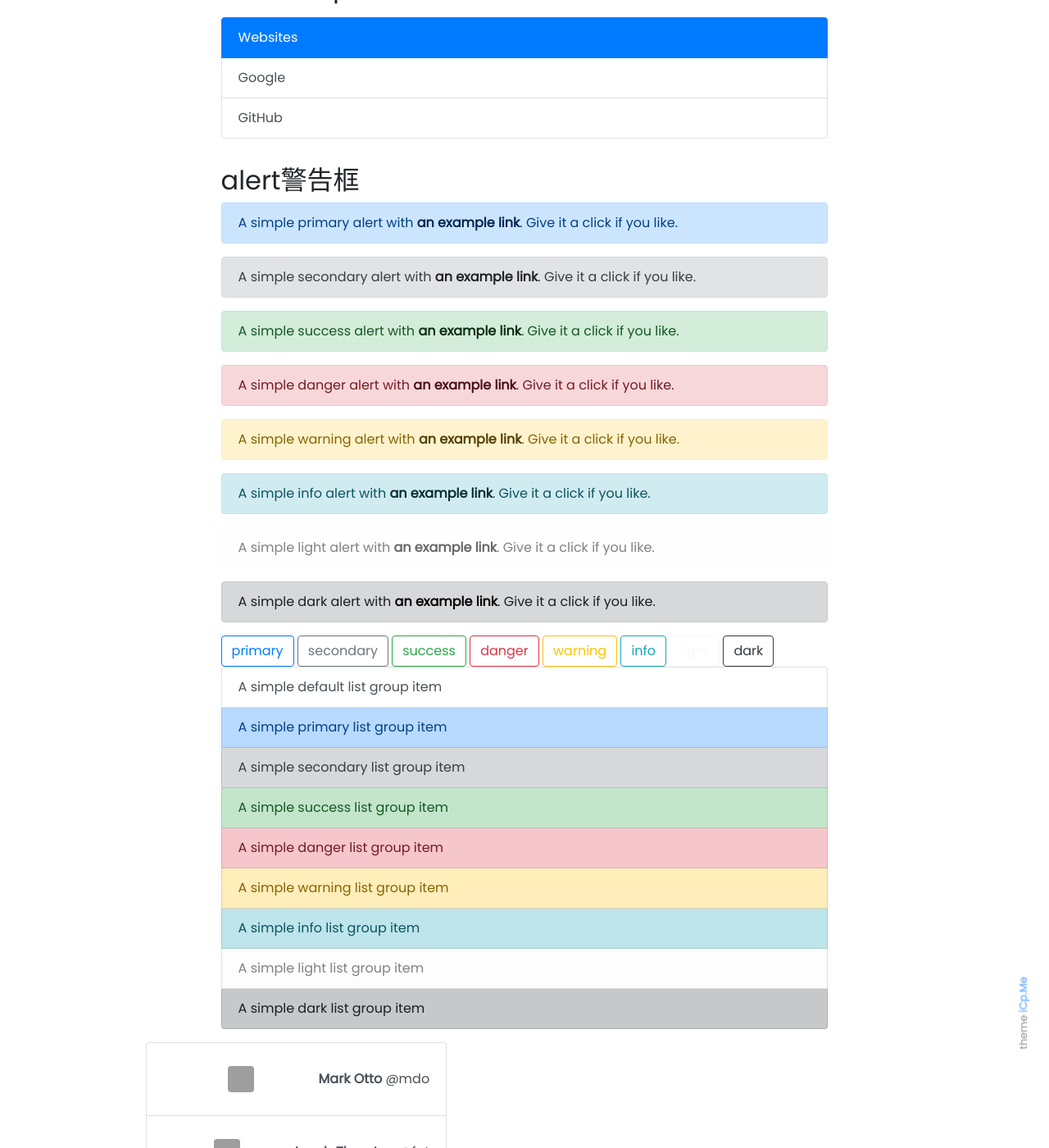
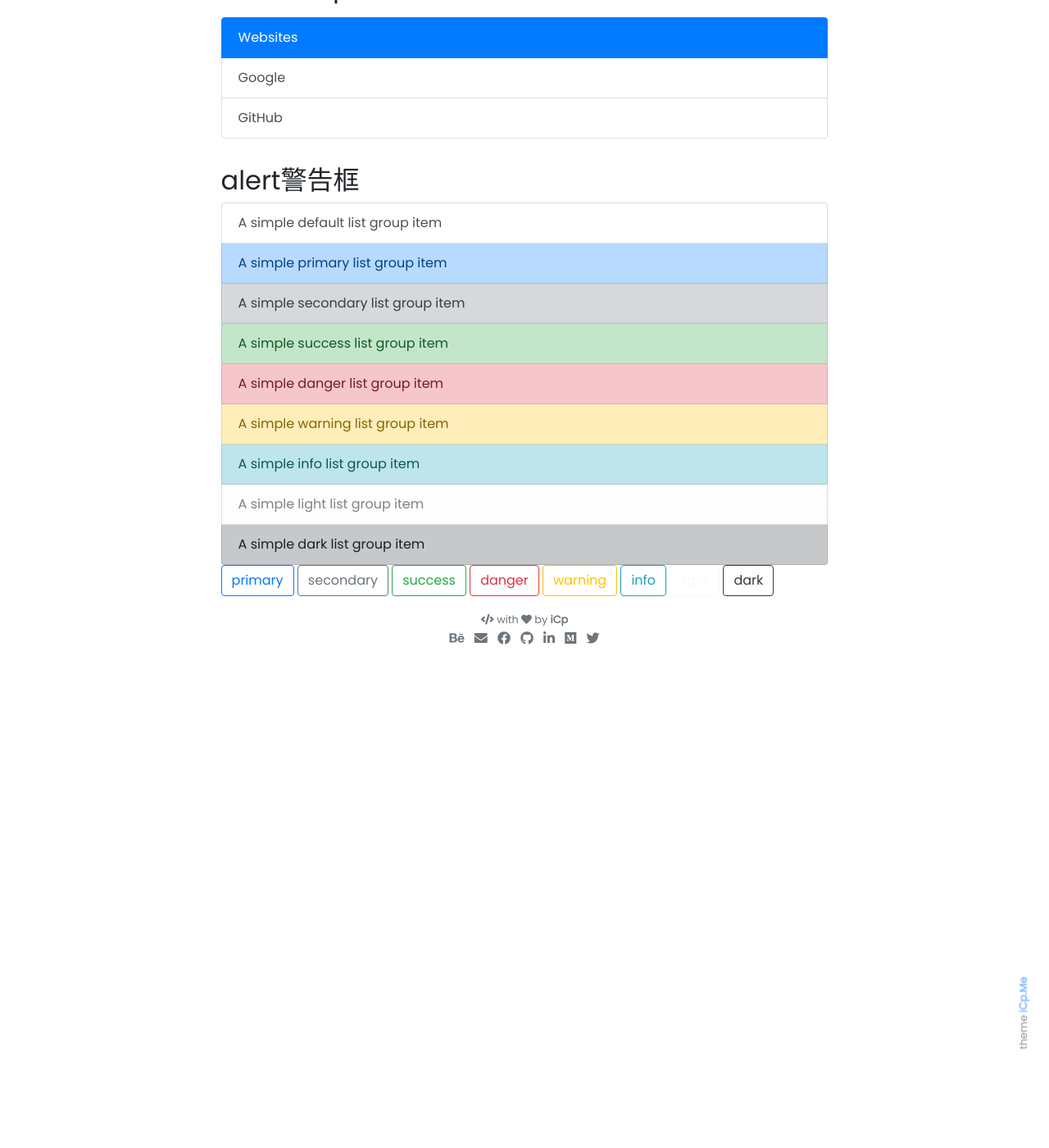
Before and after one commit to WorkSpacesPro/icp, a Jekyll site: the page built from pages/docs.md, in a window 1280 px wide and 1400 px high, scrolled down 1524 px. Shown: the whole window at 82% size. Built offline with Jekyll 4.4.1, drawn with Linux system fonts in a browser that asks for light colours; emoji names are drawn with the system emoji font; after the commit the page ends 2331 px from its top, so only the background shows below that; some of the changed text lies outside the part shown; grey boxes are pictures that could not be loaded.

Commit message:
Update docs.md

```diff
--- a/pages/docs.md
+++ b/pages/docs.md
@@ -73,40 +73,6 @@ GitHub</a>
 
   <!-- alert警告框 -->
   <h2 id="list-group"> alert警告框</h2>
-<div class="alert alert-primary" role="alert">
-  A simple primary alert with <a href="#" class="alert-link">an example link</a>. Give it a click if you like.
-</div>
-<div class="alert alert-secondary" role="alert">
-  A simple secondary alert with <a href="#" class="alert-link">an example link</a>. Give it a click if you like.
-</div>
-<div class="alert alert-success" role="alert">
-  A simple success alert with <a href="#" class="alert-link">an example link</a>. Give it a click if you like.
-</div>
-<div class="alert alert-danger" role="alert">
-  A simple danger alert with <a href="#" class="alert-link">an example link</a>. Give it a click if you like.
-</div>
-<div class="alert alert-warning" role="alert">
-  A simple warning alert with <a href="#" class="alert-link">an example link</a>. Give it a click if you like.
-</div>
-<div class="alert alert-info" role="alert">
-  A simple info alert with <a href="#" class="alert-link">an example link</a>. Give it a click if you like.
-</div>
-<div class="alert alert-light" role="alert">
-  A simple light alert with <a href="#" class="alert-link">an example link</a>. Give it a click if you like.
-</div>
-<div class="alert alert-dark" role="alert">
-  A simple dark alert with <a href="#" class="alert-link">an example link</a>. Give it a click if you like.
-</div>
-<!-- alert警告框链接 -->
-<a class="btn btn-outline-primary" href="#" role="button">primary</a>
-<a class="btn btn-outline-secondary" href="#" role="button">secondary</a>
-<a class="btn btn-outline-success" href="#" role="button">success</a>
-<a class="btn btn-outline-danger" href="#" role="button">danger</a>
-<a class="btn btn-outline-warning" href="#" role="button">warning</a>
-<a class="btn btn-outline-info" href="#" role="button">info</a>
-<a class="btn btn-outline-light" href="#" role="button">light</a>
-<a class="btn btn-outline-dark" href="#" role="button">dark</a>
-
 <div class="list-group">
   <a href="#" class="list-group-item list-group-item-action">A simple default list group item</a>
   <a href="#" class="list-group-item list-group-item-action list-group-item-primary">A simple primary list group item</a>
@@ -119,91 +85,17 @@ GitHub</a>
   <a href="#" class="list-group-item list-group-item-action list-group-item-dark">A simple dark list group item</a>
 </div>
 
+<!-- alert警告框链接 -->
+<a class="btn btn-outline-primary" href="#" role="button">primary</a>
+<a class="btn btn-outline-secondary" href="#" role="button">secondary</a>
+<a class="btn btn-outline-success" href="#" role="button">success</a>
+<a class="btn btn-outline-danger" href="#" role="button">danger</a>
+<a class="btn btn-outline-warning" href="#" role="button">warning</a>
+<a class="btn btn-outline-info" href="#" role="button">info</a>
+<a class="btn btn-outline-light" href="#" role="button">light</a>
+<a class="btn btn-outline-dark" href="#" role="button">dark</a>
+
+
 </div>
 
-<!-- list-group my-3 -->
-<div class="list-group my-3">
-    <a class="list-group-item list-group-item-action d-flex align-items-center" href="https://github.com/mdo">
-      <img src="https://github.com/mdo.png" alt="@mdo" width="32" height="32" class="rounded me-2" loading="lazy">
-      <span>
-        <strong>Mark Otto</strong> @mdo
-      </span>
-    </a>
-
-    <a class="list-group-item list-group-item-action d-flex align-items-center" href="https://github.com/fat">
-      <img src="https://github.com/fat.png" alt="@fat" width="32" height="32" class="rounded me-2" loading="lazy">
-      <span>
-        <strong>Jacob Thornton</strong> @fat
-      </span>
-    </a>
-
-    <a class="list-group-item list-group-item-action d-flex align-items-center" href="https://github.com/xhmikosr">
-      <img src="https://github.com/xhmikosr.png" alt="@xhmikosr" width="32" height="32" class="rounded me-2" loading="lazy">
-      <span>
-        <strong>XhmikosR</strong> @xhmikosr
-      </span>
-    </a>
-
-    <a class="list-group-item list-group-item-action d-flex align-items-center" href="https://github.com/geosot">
-      <img src="https://github.com/geosot.png" alt="@geosot" width="32" height="32" class="rounded me-2" loading="lazy">
-      <span>
-        <strong>GeoSot</strong> @geosot
-      </span>
-    </a>
-
-    <a class="list-group-item list-group-item-action d-flex align-items-center" href="https://github.com/patrickhlauke">
-      <img src="https://github.com/patrickhlauke.png" alt="@patrickhlauke" width="32" height="32" class="rounded me-2" loading="lazy">
-      <span>
-        <strong>Patrick H. Lauke</strong> @patrickhlauke
-      </span>
-    </a>
-
-    <a class="list-group-item list-group-item-action d-flex align-items-center" href="https://github.com/julien-deramond">
-      <img src="https://github.com/julien-deramond.png" alt="@julien-deramond" width="32" height="32" class="rounded me-2" loading="lazy">
-      <span>
-        <strong>Julien Déramond</strong> @julien-deramond
-      </span>
-    </a>
-
-    <a class="list-group-item list-group-item-action d-flex align-items-center" href="https://github.com/ffoodd">
-      <img src="https://github.com/ffoodd.png" alt="@ffoodd" width="32" height="32" class="rounded me-2" loading="lazy">
-      <span>
-        <strong>Gaël Poupard</strong> @ffoodd
-      </span>
-    </a>
-
-    <a class="list-group-item list-group-item-action d-flex align-items-center" href="https://github.com/rohit2sharma95">
-      <img src="https://github.com/rohit2sharma95.png" alt="@rohit2sharma95" width="32" height="32" class="rounded me-2" loading="lazy">
-      <span>
-        <strong>Rohit Sharma</strong> @rohit2sharma95
-      </span>
-    </a>
-
-    <a class="list-group-item list-group-item-action d-flex align-items-center" href="https://github.com/alpadev">
-      <img src="https://github.com/alpadev.png" alt="@alpadev" width="32" height="32" class="rounded me-2" loading="lazy">
-      <span>
-        <strong>alpadev</strong> @alpadev
-      </span>
-    </a>
-
-    <a class="list-group-item list-group-item-action d-flex align-items-center" href="https://github.com/martijncuppens">
-      <img src="https://github.com/martijncuppens.png" alt="@martijncuppens" width="32" height="32" class="rounded me-2" loading="lazy">
-      <span>
-        <strong>Martijn Cuppens</strong> @martijncuppens
-      </span>
-    </a>
-
-    <a class="list-group-item list-group-item-action d-flex align-items-center" href="https://github.com/johann-s">
-      <img src="https://github.com/johann-s.png" alt="@johann-s" width="32" height="32" class="rounded me-2" loading="lazy">
-      <span>
-        <strong>Johann-S</strong> @johann-s
-      </span>
-    </a>
-
-    <a class="list-group-item list-group-item-action d-flex align-items-center" href="https://github.com/glebm">
-      <img src="https://github.com/glebm.png" alt="@glebm" width="32" height="32" class="rounded me-2" loading="lazy">
-      <span>
-        <strong>Gleb Mazovetskiy</strong> @glebm
-      </span>
-    </a>
   </div>
```
